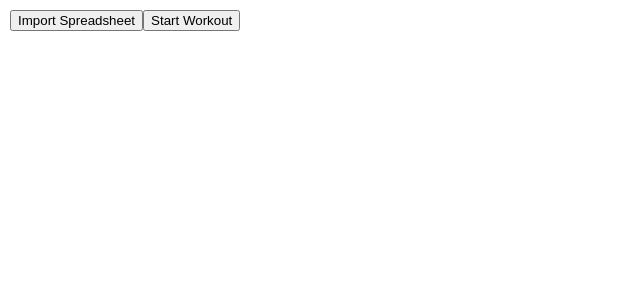
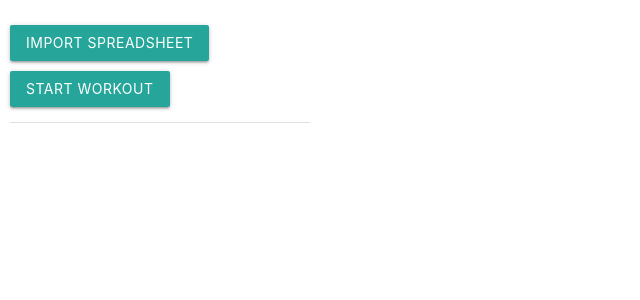
Before and after one commit to Tracer1337/workout-clock, a React (Create React App) app: page / in a window 1280 px wide. Shown: the top 300 px of the page, without its empty margins (0-640 px from the left). Built offline with nearby package versions, Linux system fonts and the light colour scheme; no server answers.

Commit message:
Implemenet materialize css

```diff
--- a/package.json
+++ b/package.json
@@ -10,7 +10,6 @@
     "react": "^16.13.1",
     "react-dom": "^16.13.1",
     "react-scripts": "3.4.1",
-    "use-sound": "^1.0.2",
     "xlsx": "^0.16.0"
   },
   "scripts": {
--- a/public/index.html
+++ b/public/index.html
@@ -11,6 +11,7 @@
     />
     <link rel="apple-touch-icon" href="%PUBLIC_URL%/logo192.png" />
     <link rel="manifest" href="%PUBLIC_URL%/manifest.json" />
+    <link rel="stylesheet" href="https://cdnjs.cloudflare.com/ajax/libs/materialize/1.0.0/css/materialize.min.css">
     <title>React App</title>
   </head>
   <body>
--- a/src/App.js
+++ b/src/App.js
@@ -1,37 +1,19 @@
 import React, { useRef, useState } from "react"
-import useSound from "use-sound"
 
 import Clock from "./components/Clock/Clock.js"
 import Table from "./components/Table/Table.js"
 
 import importBinary from "./utils/importBinary.js"
 import parseSpreadsheet from "./utils/parseSpreadsheet.js"
-import alertSound from "./assets/alert.mp3"
+import runWorkout from "./utils/runWorkout.js"
 
 import "./App.scss"
 
 const App = () => {
   const clock = useRef()
+  const tableRef = useRef()
+
   const [table, setTable] = useState()
-  const [playSound] = useSound(alertSound)
-
-  const runWorkout = async table => {
-    await clock.current.run(10, true)
-
-    for(let row of table) {
-      if(row.duration) {
-        clock.current.setTitle(row.label ?? "Pause")
-        await clock.current.run(row.duration)
-        playSound()
-      }
-
-      if(row.pause) {
-        clock.current.setTitle("Pause")
-        await clock.current.run(row.pause, true)
-        playSound()
-      }
-    }
-  }
 
   const handleImport = async () => {
     const binary = await importBinary()
@@ -39,18 +21,26 @@ const App = () => {
     setTable(table)
   }
 
-  const handleStart = () => {
-    runWorkout(table)
-  }
+  const handleStart = runWorkout.bind(null, {
+    spreadsheet: table,
+    clock,
+    table: tableRef
+  })
 
   return (
     <div className="app">
       <Clock ref={clock}/>
 
-      <button onClick={handleImport}>Import Spreadsheet</button>
-      <button onClick={handleStart}>Start Workout</button>
+      <div className="side-panel">
+        <div className="section">
+          <button onClick={handleImport} className="btn waves-effect waves-light">Import Spreadsheet</button>
+          <button onClick={handleStart} className="btn waves-effect waves-light">Start Workout</button>
+        </div>
 
-      {table && <Table data={table} />}
+        <div className="divider"/>
+
+        {table && <Table data={table} ref={tableRef}/>}
+      </div>
     </div>
   )
 }
--- a/src/App.scss
+++ b/src/App.scss
@@ -1,6 +1,9 @@
+@import url('https://fonts.googleapis.com/css2?family=Roboto&display=swap');
+
 body {
     margin: 0;
     overflow: hidden;
+    font-family: 'Roboto', sans-serif;
 }
 
 .app {
@@ -8,4 +11,33 @@ body {
     height: 100vh;
 
     padding: 10px;
+
+    .side-panel {
+        width: 300px;
+
+        button {
+            margin-bottom: 10px;
+
+            &:last-child {
+                margin-bottom: 0;
+            }
+        }
+    }
 }
+
+*::-webkit-scrollbar-track {
+    box-shadow: inset 0 0 6px rgba(0, 0, 0, 0.1);
+    background-color: #F5F5F5;
+    border-radius: 10px;
+}
+
+*::-webkit-scrollbar {
+    width: 12px;
+    background-color: #F5F5F5;
+}
+
+*::-webkit-scrollbar-thumb {
+    border-radius: 10px;
+    box-shadow: inset 0 0 6px rgba(0, 0, 0, 0.1);
+    background-color: #2BBBAD;
+}
--- a/src/components/Clock/Clock.js
+++ b/src/components/Clock/Clock.js
@@ -3,8 +3,8 @@ import React from "react"
 import "./Clock.scss"
 
 const colors = {
-    default: "#1abc9c",
-    pause: "#9b59b6"
+    default: "#009688",
+    pause: "#e91e63"
 }
 const strokeWidth = 0.02
 
@@ -12,6 +12,7 @@ class Clock extends React.Component {
     path = React.createRef()
     time = React.createRef()
     title = React.createRef()
+    subtitle = React.createRef()
 
     setColor(color) {
         this.path.current.setAttribute("stroke", color)
@@ -19,6 +20,10 @@ class Clock extends React.Component {
 
     setTitle(title) {
         this.title.current.textContent = title
+    }
+
+    setSubtitle(subtitle) {
+        this.subtitle.current.textContent = subtitle
     }
 
     setClockProgress(per) {
@@ -66,12 +71,13 @@ class Clock extends React.Component {
         return (
             <div className="clock">
                 <svg viewBox="-1.01, -1.01, 2.02, 2.02">
-                    <path ref={this.path} strokeWidth={strokeWidth} fill="none" />
+                    <path ref={this.path} strokeWidth={strokeWidth} fill="none" strokeLinecap="round"/>
                 </svg>
 
                 <div className="content">
+                    <div className="title" ref={this.title}/>
                     <div className="time" ref={this.time}/>
-                    <div className="title" ref={this.title}/>
+                    <div className="subtitle" ref={this.subtitle}/>
                 </div>
             </div>
         )
--- a/src/components/Clock/Clock.scss
+++ b/src/components/Clock/Clock.scss
@@ -23,7 +23,11 @@
         }
 
         .title {
-            font-size: $size / 10;
+            font-size: $size / 16;
+        }
+
+        .subtitle {
+            font-size: $size / 26;
         }
     }
 }
--- a/src/components/Table/Table.js
+++ b/src/components/Table/Table.js
@@ -1,18 +1,33 @@
-import React, { useEffect, useRef } from "react"
+import React from "react"
 
 import "./Table.scss"
 
-const Table = ({ data }) => {
-    const table = useRef()
+class Table extends React.Component {
+    table = React.createRef()
 
-    useEffect(() => {
-        const rect = table.current.getBoundingClientRect()
+    state = {
+        currentRow: -1
+    }
+
+    setCurrentRow = index => this.setState({ currentRow: index })
+
+    componentDidUpdate() {
+        const currentRow = document.getElementById("row-" + this.state.currentRow)
+
+        if(currentRow) {
+            currentRow.scrollIntoView({ behaviour: "smooth" })
+        }
+    }
+
+    componentDidMount() {
+        const rect = this.table.current.getBoundingClientRect()
         const newHeight = window.innerHeight - rect.y
-        table.current.style.height = newHeight + "px"
-    }, [])
+        this.table.current.style.height = newHeight + "px"
+    }
 
+    render() {
         return (
-        <div className="table-wrapper" ref={table}>
+            <div className="table-wrapper" ref={this.table}>
                 <table>
                     <tbody>
                         <tr>
@@ -21,8 +36,8 @@ const Table = ({ data }) => {
                             <th>Pause</th>
                         </tr>
 
-                    {data.map(({ label, duration, pause }) => (
-                        <tr>
+                        {this.props.data.map(({ label, duration, pause }, i) => (
+                            <tr key={i} className={this.state.currentRow === i ? "current" : ""} id={"row-" + i}>
                                 <td>{label}</td>
                                 <td>{duration}</td>
                                 <td>{pause}</td>
@@ -30,8 +45,11 @@ const Table = ({ data }) => {
                         ))}
                     </tbody>
                 </table>
+
+                <div className="spacer"/>
             </div>
         )
     }
+}
 
 export default Table
--- a/src/components/Table/Table.scss
+++ b/src/components/Table/Table.scss
@@ -1,4 +1,12 @@
 .table-wrapper {
     overflow-y: scroll;
     margin-top: 10px;
+
+    .current {
+        background-color: #81c784;
+    }
+
+    .spacer {
+        height: 50px;
+    }
 }
--- /dev/null
+++ b/src/utils/runWorkout.js
@@ -0,0 +1,36 @@
+import alertSound from "../assets/alert.mp3"
+
+function sound(sound) {
+    const audio = new Audio(sound)
+    return () => audio.play()
+}
+
+async function runWorkout({ spreadsheet, clock, table }) {
+    const playSound = sound(alertSound)
+
+    // await clock.current.run(10, true)
+
+    for (let i = 0; i < spreadsheet.length; i++) {
+        const row = spreadsheet[i]
+        const nextRow = spreadsheet[i + 1]
+        table.current.setCurrentRow(i)
+
+        if(nextRow) {
+            clock.current.setSubtitle(nextRow.label ?? "")
+        }
+
+        if (row.duration) {
+            clock.current.setTitle(row.label || "Pause")
+            await clock.current.run(row.duration)
+            playSound()
+        }
+
+        if (row.pause) {
+            clock.current.setTitle("Pause")
+            await clock.current.run(row.pause, true)
+            playSound()
+        }
+    }
+}
+
+export default runWorkout
```
Also changed, not shown: 2 other files (tests, documents, lock files or other folders). Lines whose indentation alone changed are shown as unchanged.
